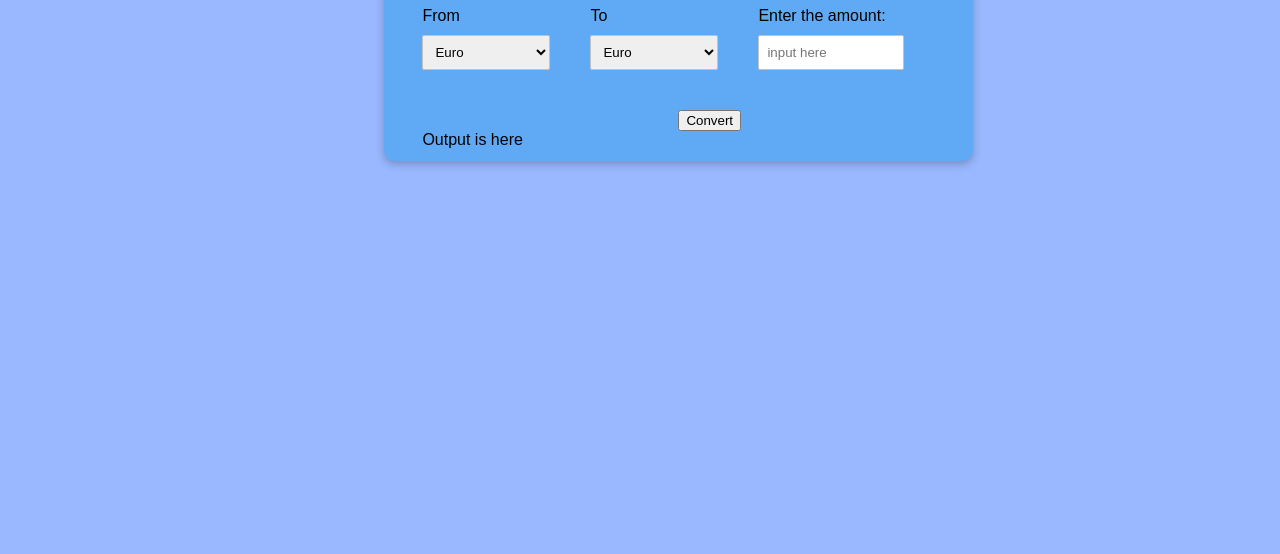
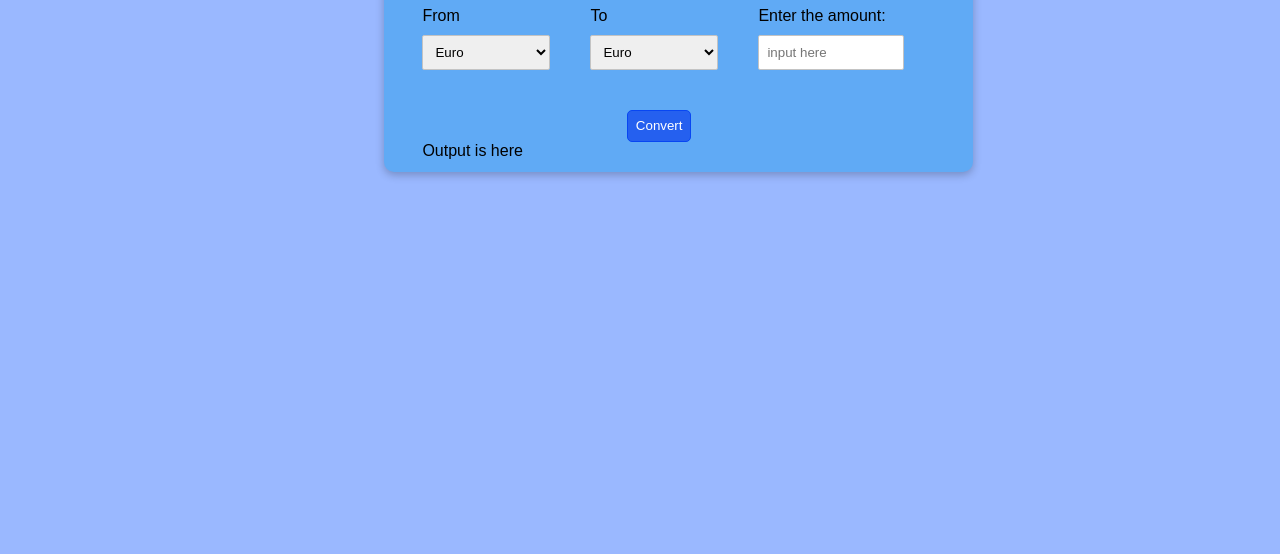
Before and after one commit to timo9939/currency-converter, a plain HTML site: page index.html in a window 1280 px wide. Shown: the part 246-800 px from the top of the page. Drawn offline with Linux system fonts and the light colour scheme.

Commit message:
button css created

```diff
--- a/main.css
+++ b/main.css
@@ -77,6 +77,18 @@ form{
 display: block;
 margin-top: 5vh;
 position: relative;
-margin-left: 50%;
-margin-right: 50%;
+margin-left: 40%;
+/* margin-right: 50%; */
+border: 1px solid rgb(8, 70, 242);
+
+width: 5vw;
+padding: 0.75vh 0.5vh;
+height: 2.5vw;
+
+background-color: rgba(28, 84, 239, 0.852);
+color: white;
+
+border-radius: 5px;
+
+cursor: pointer;
 }
```
